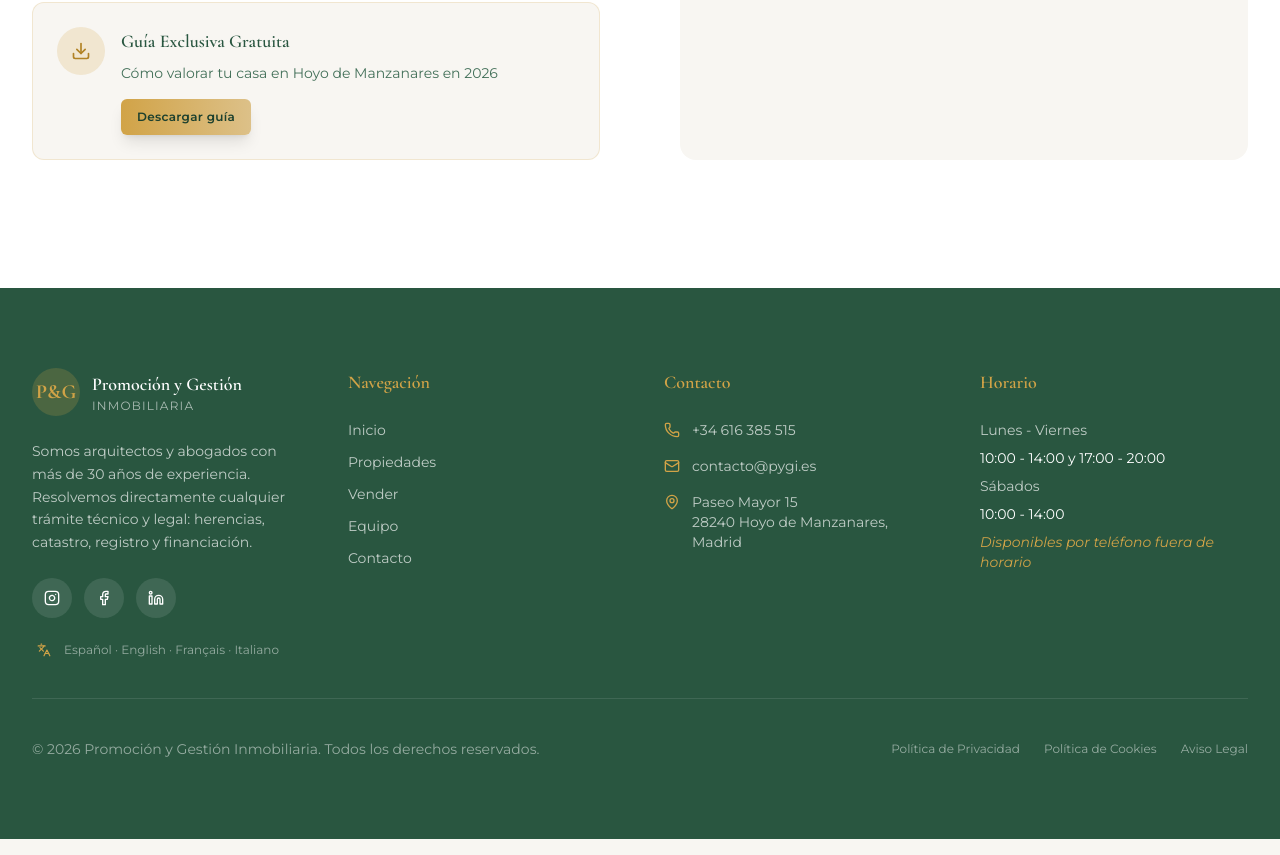
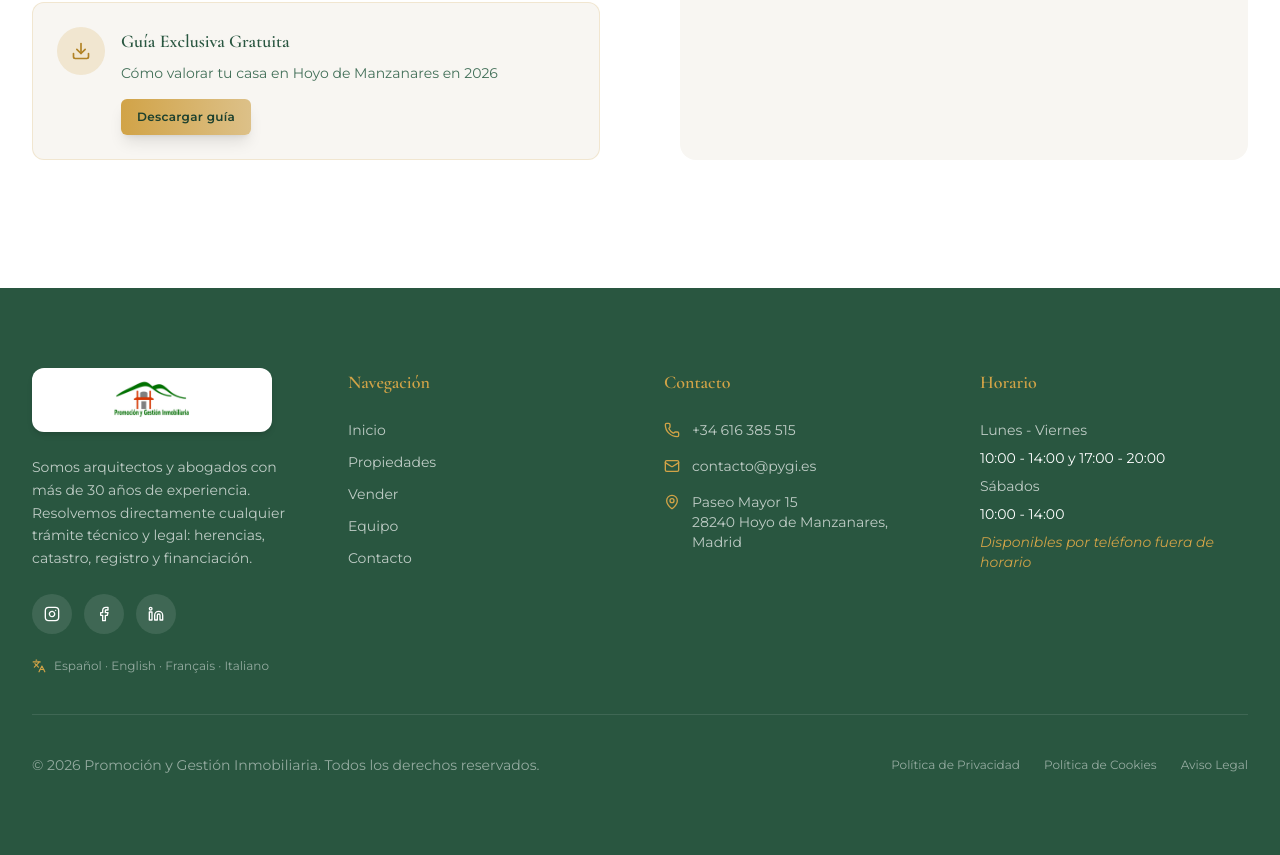
Before and after one commit to kikoloko-lab/web-inmobiliaria, a Next.js app: page / in a window 1280 px wide. Shown: the part 8778-9633 px from the top of the page. Built offline with nearby package versions, Linux system fonts and the light colour scheme.

Commit message:
Update Footer.tsx

```diff
--- a/src/components/Footer.tsx
+++ b/src/components/Footer.tsx
@@ -1,6 +1,7 @@
 "use client";
 
 import Link from "next/link";
+import Image from "next/image";
 import { Phone, Mail, MapPin, Instagram, Facebook, Linkedin, Languages } from "lucide-react";
 import { Separator } from "@/components/ui/separator";
 
@@ -25,19 +26,23 @@ function Footer() {
         <div className="grid md:grid-cols-2 lg:grid-cols-4 gap-10 lg:gap-12">
           {/* Brand */}
           <div className="lg:col-span-1">
-            <div className="flex items-center gap-3 mb-6">
-              <div className="w-12 h-12 rounded-full bg-gold/20 flex items-center justify-center">
-                <span className="font-display text-xl font-bold text-gold">P&G</span>
-              </div>
-              <div>
-                <p className="font-display text-lg font-semibold">Promoción y Gestión</p>
-                <p className="text-xs tracking-widest uppercase text-white/60">Inmobiliaria</p>
-              </div>
+            {/* 🌟 CONTENEDOR ESTILO HEADER (Protege el fondo blanco y formato horizontal) */}
+            <div className="relative h-16 w-full max-w-[240px] bg-white px-4 py-2 rounded-xl flex items-center justify-center mb-6 shadow-md">
+              <Image
+                src="/logotipo inmobiliara promocion y gestion inmobiliaria.jpg"
+                alt="Promoción y Gestión Inmobiliaria"
+                width={220}
+                height={55}
+                className="object-contain max-h-full max-w-full"
+                priority
+              />
             </div>
-            {/* 🌟 TEXTO ADAPTADO DE IDEALISTA */}
+
+            {/* TEXTO ADAPTADO DE IDEALISTA */}
             <p className="text-white/70 text-sm leading-relaxed mb-6">
               Somos arquitectos y abogados con más de 30 años de experiencia. Resolvemos directamente cualquier trámite técnico y legal: herencias, catastro, registro y financiación.
             </p>
+
             {/* Social Links */}
             <div className="flex items-center gap-3 mb-6">
               <a
@@ -65,9 +70,9 @@ function Footer() {
                 <Linkedin className="w-4 h-4" />
               </a>
             </div>
-            {/* 🌟 IDIOMAS DE LA FICHA DE IDEALISTA */}
+            {/* IDIOMAS DE LA FICHA DE IDEALISTA */}
             <div className="flex items-center gap-2 text-xs text-white/50">
-              <Languages className="w-3..5 h-3.5 text-gold" />
+              <Languages className="w-3.5 h-3.5 text-gold" />
               <span>Español · English · Français · Italiano</span>
             </div>
           </div>
@@ -110,7 +115,7 @@ function Footer() {
                 <Mail className="w-4 h-4 text-gold" />
                 contacto@pygi.es
               </a>
-              {/* 🌟 DIRECCIÓN POSTAL EXACTA DE IDEALISTA */}
+              {/* DIRECCIÓN POSTAL EXACTA DE IDEALISTA */}
               <div className="flex items-start gap-3 text-white/70 text-sm">
                 <MapPin className="w-4 h-4 text-gold flex-shrink-0 mt-0.5" />
                 <span>Paseo Mayor 15<br />28240 Hoyo de Manzanares, Madrid</span>
```
